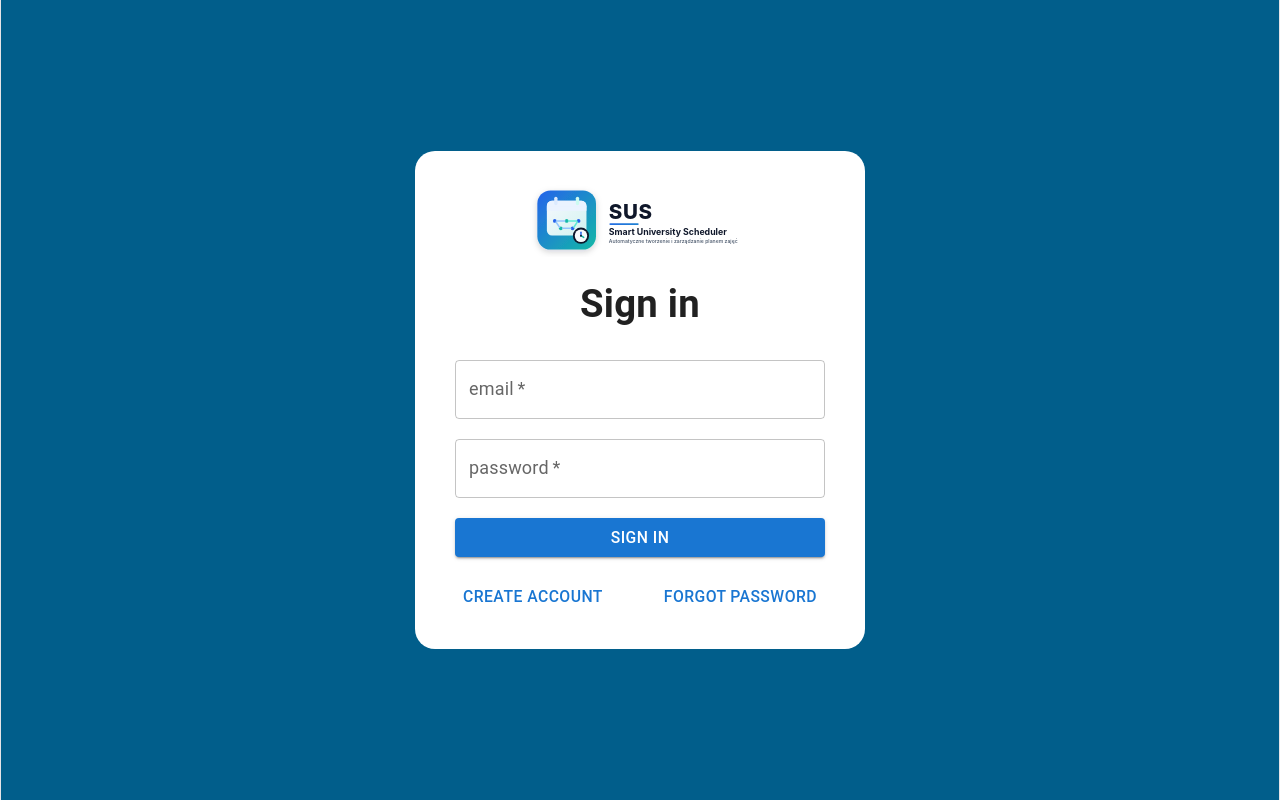
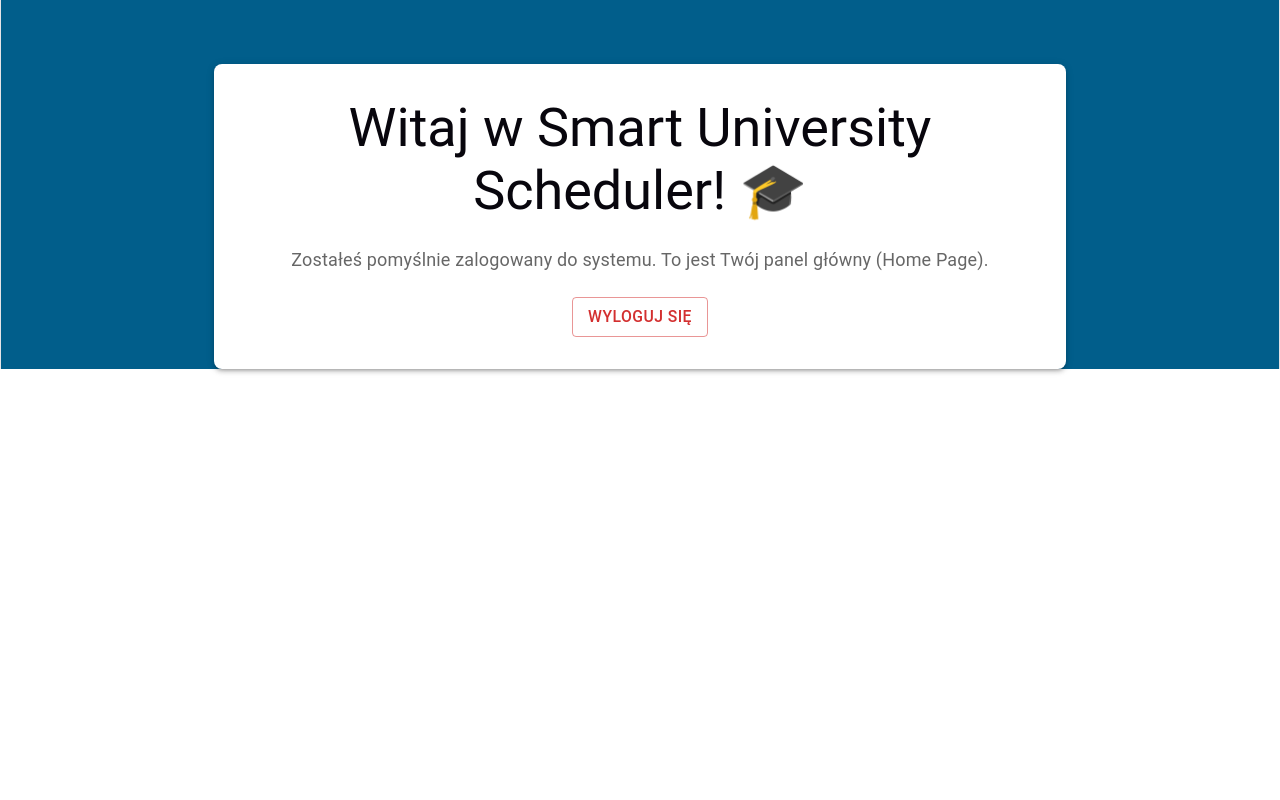
Before and after one commit to ziomciopoziomcio/Smart-University-Scheduler, a React (Vite) app in the folder frontend/: page /plan in a window 1280 px wide. Before the commit this address led to /. Built offline with nearby package versions, Linux system fonts and the light colour scheme; sample sign-in values are in the browser's storage.

Commit message:
Fixed login page

```diff
--- a/frontend/src/AppRoute.tsx
+++ b/frontend/src/AppRoute.tsx
@@ -1,12 +1,25 @@
-import {BrowserRouter, Navigate, Route, Routes} from 'react-router-dom';
+import { BrowserRouter, Navigate, Route, Routes } from 'react-router-dom';
 import LoginPage from './pages/Login/LoginPage';
+import MyPlan from './pages/Plan/MyPlan.tsx';
+import ProtectedRoute from './components/Login/ProtectedRoute';
 
 function AppRoute() {
     return (
         <BrowserRouter>
             <Routes>
-                <Route path="/" element={<LoginPage/>}/>
-                <Route path="*" element={<Navigate to="/" replace/>}/>
+                <Route path="/login" element={<LoginPage />} />
+                <Route element={<ProtectedRoute />}>
+                    <Route path="/plan" element={<MyPlan />} />
+                </Route>
+                <Route
+                    path="/"
+                    element={
+                        localStorage.getItem('token')
+                        ? <Navigate to="/plan" replace />
+                        : <Navigate to="/login" replace />
+                    }
+                />
+                <Route path="*" element={<Navigate to="/" replace />} />
             </Routes>
         </BrowserRouter>
     );
--- /dev/null
+++ b/frontend/src/components/Login/ProtectedRoute.tsx
@@ -0,0 +1,13 @@
+import { Navigate, Outlet } from 'react-router-dom';
+
+const ProtectedRoute = () => {
+    const token = localStorage.getItem('token');
+
+    if (!token) {
+        return <Navigate to="/login" replace />;
+    }
+
+    return <Outlet />;
+};
+
+export default ProtectedRoute;
--- a/frontend/src/locales/en.json
+++ b/frontend/src/locales/en.json
@@ -8,6 +8,12 @@
     "submit": "sign in",
     "createAccount": "Create account",
     "forgotPassword": "Forgot password",
-    "pageLabel": "Login"
+    "pageLabel": "Login",
+    "validation": {
+      "error": "Incorrect email or password",
+      "success": "Successfully logged in",
+      "2faRequired": "Two-factor authentication required",
+      "providerError": "Authentication provider error"
+    }
   }
 }
--- a/frontend/src/pages/Login/LoginPage.tsx
+++ b/frontend/src/pages/Login/LoginPage.tsx
@@ -1,12 +1,14 @@
-import {useState} from 'react';
-import {Button, Stack, TextField, Alert, CircularProgress} from '@mui/material';
-import {FormattedMessage, useIntl} from 'react-intl';
+import { useState } from 'react';
+import { Button, Stack, TextField, Alert, CircularProgress } from '@mui/material';
+import { FormattedMessage, useIntl } from 'react-intl';
+import { useNavigate } from 'react-router-dom';
 import AuthLayout from '@components/Login/AuthLayout';
 import AuthPasswordField from '@components/Login/AuthPasswordField';
-import {loginUser} from '@api/auth';
+import { loginUser } from '@api/auth';
 
 function LoginPage() {
     const intl = useIntl();
+    const navigate = useNavigate();
     const [showPassword, setShowPassword] = useState(false);
 
     const [email, setEmail] = useState('');
@@ -22,13 +24,13 @@ function LoginPage() {
         try {
             const data = await loginUser(email, password);
             if (data.requires_2fa) {
-                alert("Wymagane 2FA! (Tu powinieneś pokazać pole na kod)");
+                alert(<FormattedMessage id="login.validation.2faRequired"/>);
             } else {
                 localStorage.setItem('token', data.access_token);
-                window.location.href = '/';
+                navigate('/plan', { replace: true });
             }
         } catch (err: any) {
-            setError(err.message);
+            setError(err.response?.data?.detail || err.message || <FormattedMessage id="login.validation.providerError"/>);
         } finally {
             setLoading(false);
         }
--- /dev/null
+++ b/frontend/src/pages/Plan/MyPlan.tsx
@@ -0,0 +1,58 @@
+import { Box, Typography, Container, Button, Paper, Stack } from '@mui/material';
+import { useNavigate } from 'react-router-dom';
+
+//TODO: THIS IS AI GENERATED PAGE ONLY FOR TESTING PURPOSES. REPLACE WITH REAL CONTENT LATER.
+function MyPlan() {
+    const navigate = useNavigate();
+
+    const handleLogout = () => {
+        localStorage.removeItem('token');
+        navigate('/login', { replace: true });
+    };
+
+    return (
+        <Container maxWidth="md">
+            <Box
+                sx={{
+                    marginTop: 8,
+                    display: 'flex',
+                    flexDirection: 'column',
+                    alignItems: 'center'
+                }}
+            >
+                <Paper
+                    elevation={3}
+                    sx={{
+                        p: 4,
+                        width: '100%',
+                        textAlign: 'center',
+                        borderRadius: 2
+                    }}
+                >
+                    <Stack spacing={3}>
+                        <Typography variant="h3" component="h1" gutterBottom>
+                            Witaj w Smart University Scheduler! 🎓
+                        </Typography>
+
+                        <Typography variant="body1" color="text.secondary">
+                            Zostałeś pomyślnie zalogowany do systemu.
+                            To jest Twój panel główny (Home Page).
+                        </Typography>
+
+                        <Box sx={{ mt: 2 }}>
+                            <Button
+                                variant="outlined"
+                                color="error"
+                                onClick={handleLogout}
+                            >
+                                Wyloguj się
+                            </Button>
+                        </Box>
+                    </Stack>
+                </Paper>
+            </Box>
+        </Container>
+    );
+}
+
+export default MyPlan;
```
Also changed, not shown: 1 other file (tests, documents, lock files or other folders).
